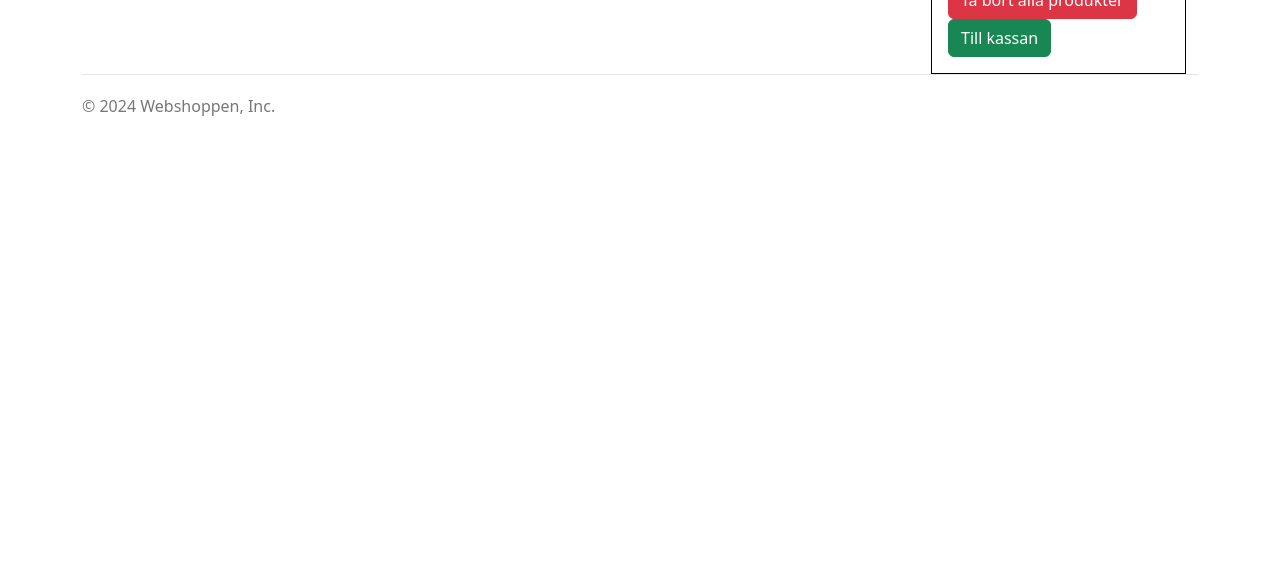
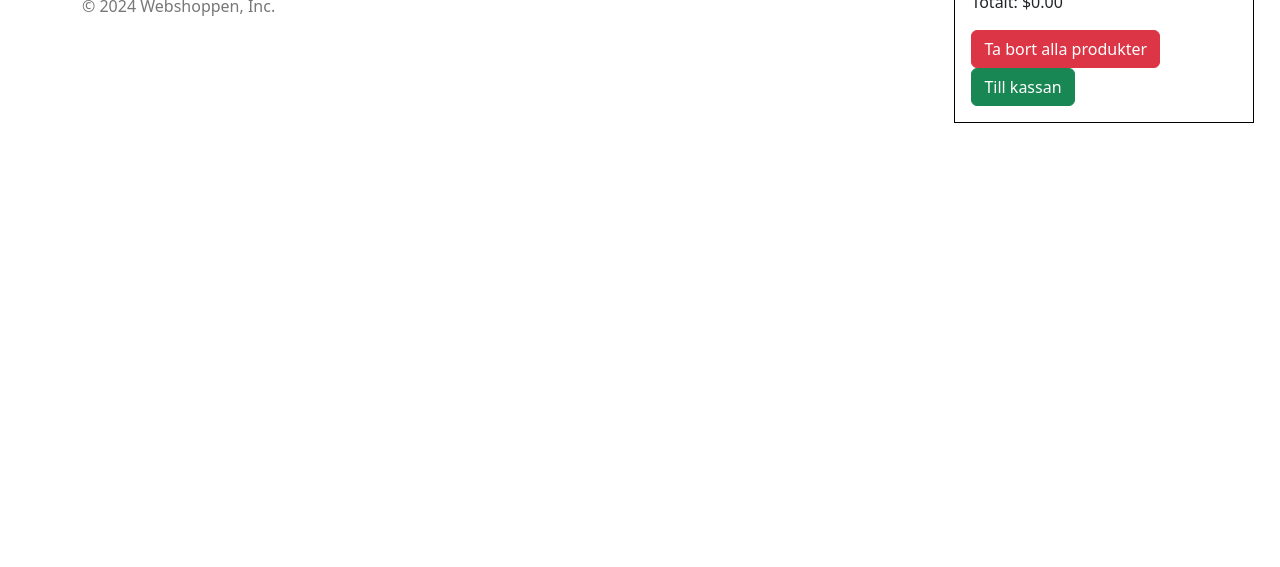
Before and after one commit to NinibMasso/WebShoppenVG, a plain HTML site: page index.html in a window 1280 px wide. Shown: the part 233-800 px from the top of the page. Drawn offline with nearby package versions, Linux system fonts and the light colour scheme; no server answers.

Commit message:
Fixat så att varukorgen följer med ner när man skrollar ner

```diff
--- a/css/styles.css
+++ b/css/styles.css
@@ -169,14 +169,13 @@ body {
   max-width:40%;
 }
 
-.cart-container{
-  overflow: auto;
+.cart-container {
+  position: fixed;
+  top: 20%;
+  right: 2%;
+  width: 300px;
+  max-height: calc(80vh - 100px);
+  overflow-y: auto;
   border: 1px solid #000;
   padding: 1rem;
-  position: relative;
-  top: auto;
-  right: auto;
-  width: 100%;
-  max-width: 90vw;
-  height: auto;
 }
```
